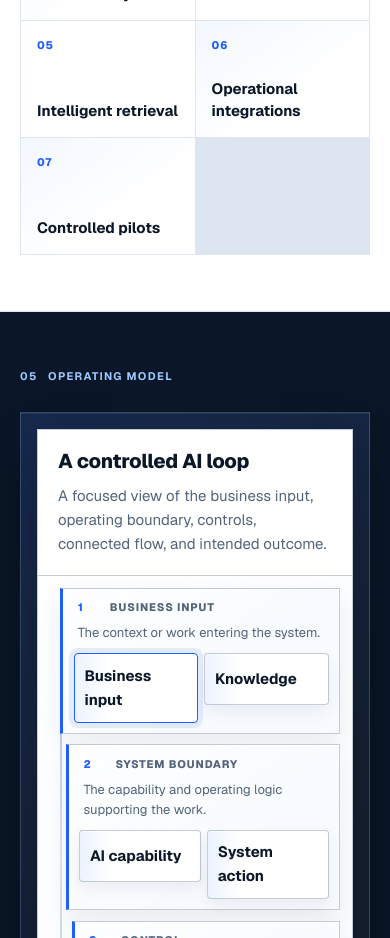
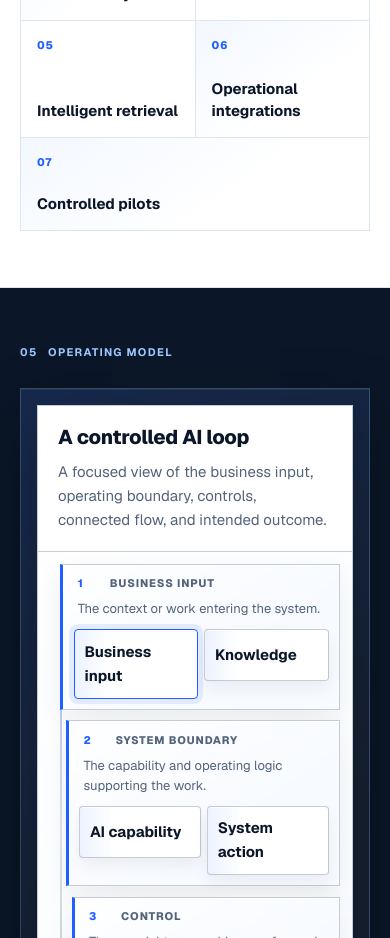
Before and after one commit to mandela237/cobrykz, a Next.js app: page /solutions/ai in a window 390 px wide. Shown: the part 2460-3398 px from the top of the page. Built offline with nearby package versions, Linux system fonts and the light colour scheme; a web font is replaced by a local one.

Commit message:
fix: complete the mobile solution ledger

```diff
--- a/app/globals.css
+++ b/app/globals.css
@@ -2912,6 +2912,11 @@ button {
       white;
   }
 
+  .mobile-solution-deliverable-ledger li:last-child:nth-child(odd) {
+    grid-column: 1 / -1;
+    min-height: 5.75rem;
+  }
+
   .mobile-solution-deliverable-ledger span {
     color: var(--color-blue);
     font-size: 0.6875rem;
```
Also changed, not shown: 1 other file (tests, documents, lock files or other folders).
